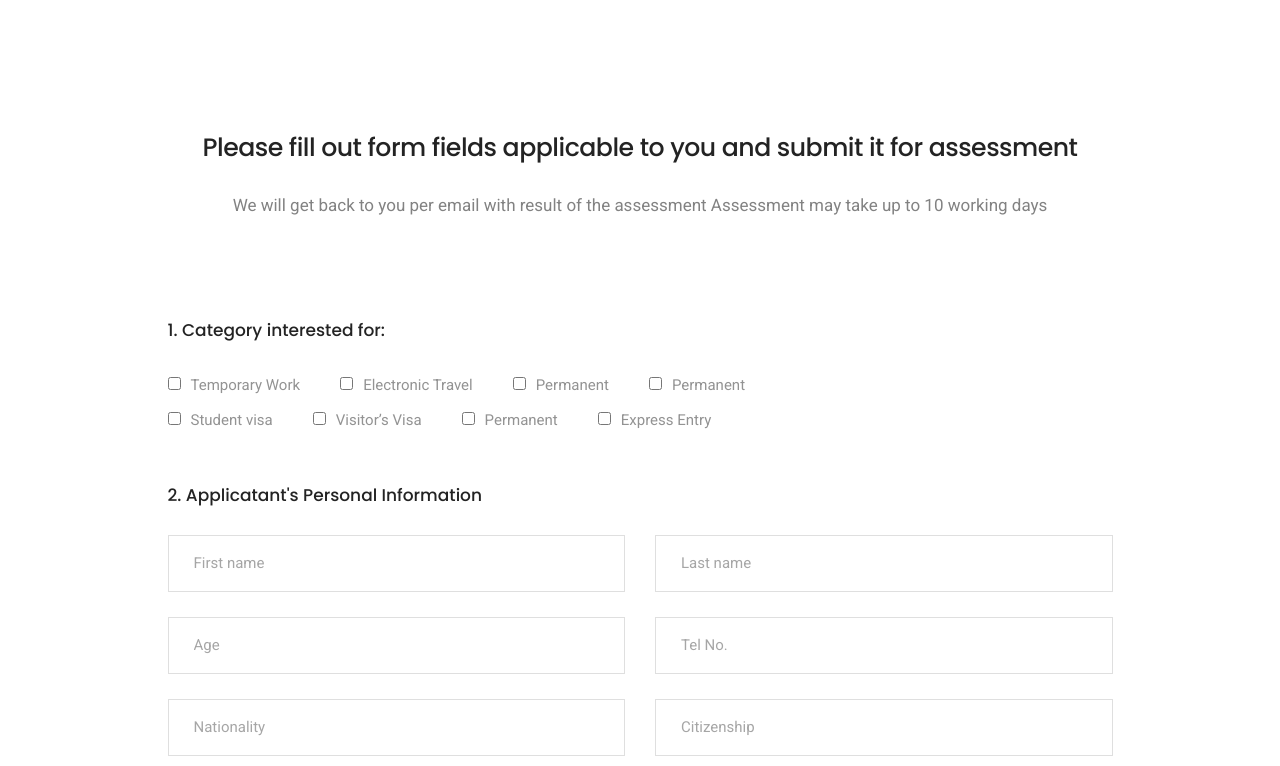
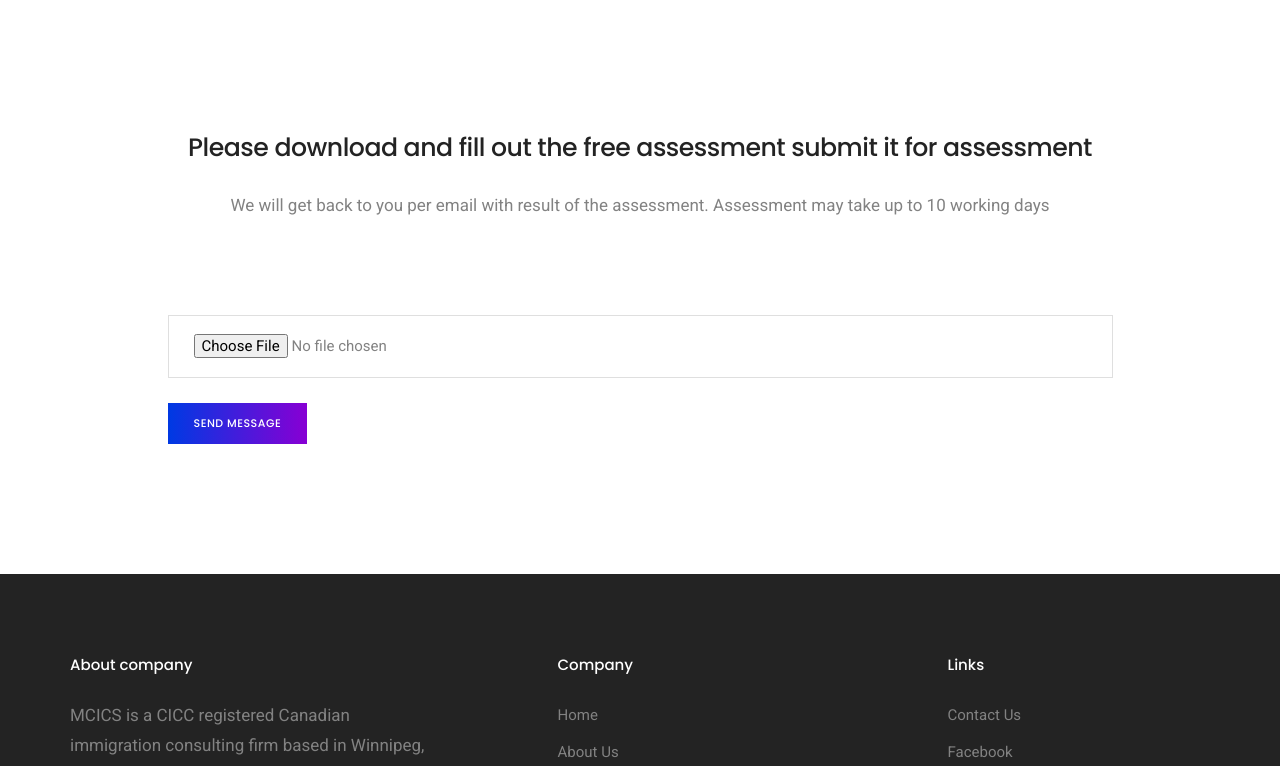
Before and after one commit to Khemy543/moses-imigration-vue, a Vue app: page /free-assessment-form in a window 1280 px wide. Shown: the part 660-1426 px from the top of the page. Built offline with nearby package versions, Linux system fonts and the light colour scheme.

Commit message:
made changes

```diff
--- a/src/views/FreeAssessmentForm.vue
+++ b/src/views/FreeAssessmentForm.vue
@@ -35,11 +35,11 @@
       <div class="row justify-content-center">
         <div class="col-md-12 text-center margin-six-bottom">
           <h6 class="alt-font text-extra-dark-gray font-weight-500">
-            Please fill out form fields applicable to you and submit it for
+            Please download and fill out the free assessment submit it for
             assessment
           </h6>
           <p>
-            We will get back to you per email with result of the assessment
+            We will get back to you per email with result of the assessment.
             Assessment may take up to 10 working days
           </p>
         </div>
@@ -47,7 +47,14 @@
       <div class="row justify-content-center">
         <div class="col-12 col-xl-10 col-lg-10 col-md-10">
           <form action="email-templates/contact-form.php" method="post">
-            <div>
+            <div class="col">
+                <input
+                  class="large-input margin-25px-bottom border-radius-0px required"
+                  type="file"
+                  name="assessment"
+                />
+              </div>
+            <!-- <div>
               <p class="alt-font text-extra-dark-gray font-weight-500">
                 1. Category interested for:
               </p>
@@ -605,8 +612,8 @@
                   </tbody>
                 </table>
               </div>
-            </div>
-
+            </div> -->
+<!--
             <br />
             <p class="alt-font text-extra-dark-gray font-weight-500">
               4. Work Experience
@@ -903,9 +910,9 @@
                   </tbody>
                 </table>
               </div>
-            </div>
-
-            <br />
+            </div> -->
+
+            <!-- <br />
             <p class="alt-font text-extra-dark-gray font-weight-500">
               7. Spousal Information
             </p>
@@ -1344,8 +1351,8 @@
                   </tbody>
                 </table>
               </div>
-            </div>
-
+            </div> -->
+<!--
             <br />
             <p class="alt-font text-extra-dark-gray font-weight-500">
               9. Work Experience of Spouse
@@ -1567,8 +1574,8 @@
                   </tbody>
                 </table>
               </div>
-            </div>
-
+            </div> -->
+<!--
             <br />
             <p class="alt-font text-extra-dark-gray font-weight-500">
               11. Does your spouse have Close Relatives in Canada?
@@ -1635,7 +1642,7 @@
             <br />
             <p class="alt-font text-extra-dark-gray font-weight-500">
               12. Children details
-            </p>
+            </p> -->
 
             <button
               class="btn btn-small btn-fancy btn-gradient-fast-blue-purple mb-0 submit"
```
